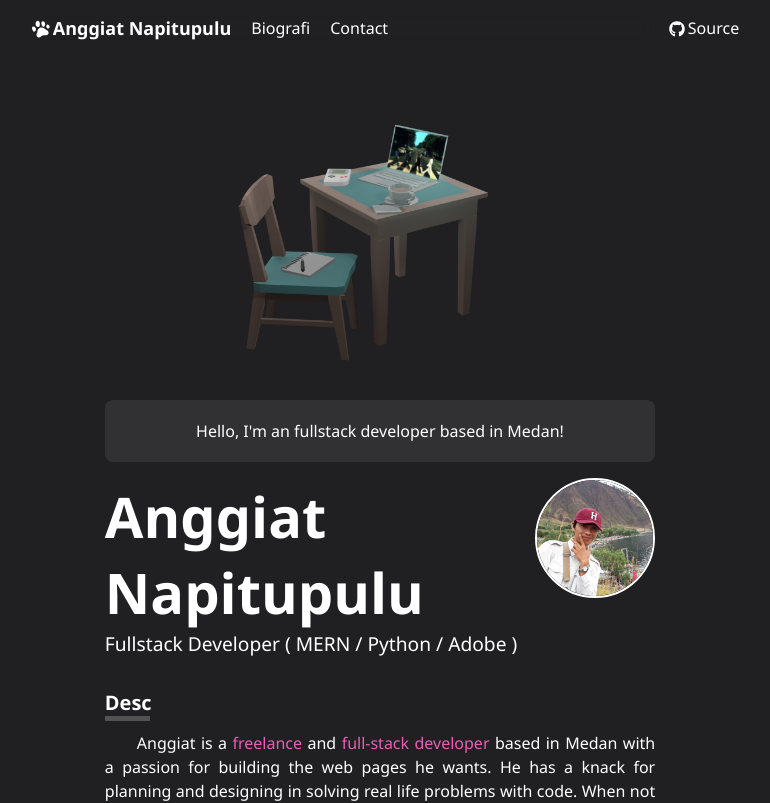
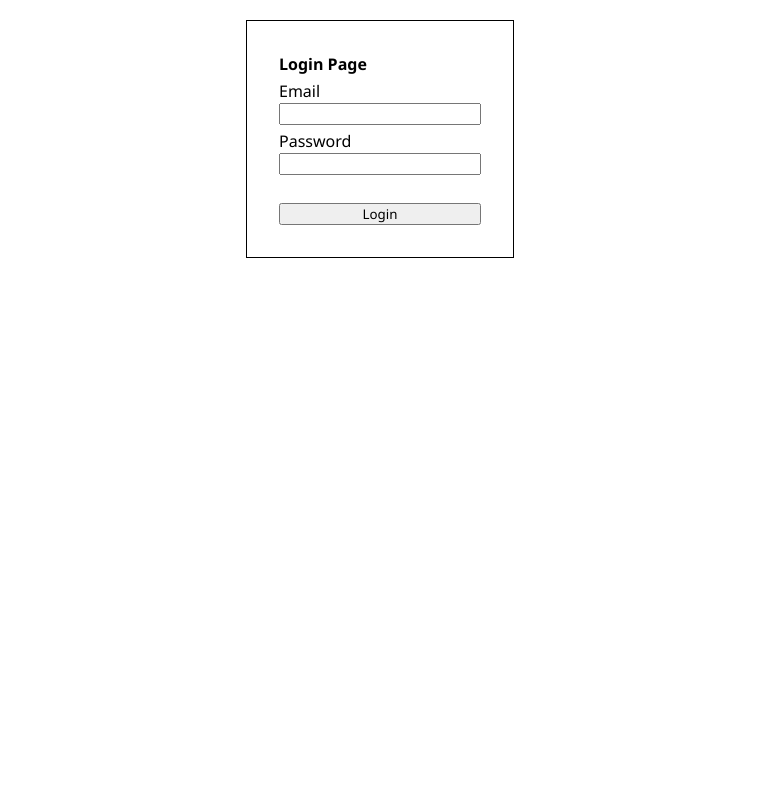
Before and after one commit to bengbengku/anggiat-reactjs, a React (Create React App) app: page / in a window 1280 px wide. Shown: the top 803 px of the page, without its empty margins (260-1030 px from the left). Built offline with nearby package versions, Linux system fonts and the light colour scheme.

Commit message:
Added: register form setup

```diff
--- a/package.json
+++ b/package.json
@@ -16,6 +16,7 @@
     "sass": "^1.55.0",
     "serve": "^14.0.1",
     "styled-components": "^5.3.6",
+    "validatorjs": "^3.22.1",
     "web-vitals": "^2.1.4"
   },
   "scripts": {
--- a/src/App.js
+++ b/src/App.js
@@ -1,11 +1,12 @@
-import Home from './pages/home'
+// import Home from './pages/home'
 import { Routes, Route } from 'react-router-dom'
+import Form from './Materi/Form'
 
 function App() {
   return (
     <div>
       <Routes>
-        <Route path='/' element={<Home />} exact />
+        <Route path='/' element={<Form />} exact />
       </Routes>
     </div>
   )
--- /dev/null
+++ b/src/Materi/Form/index.jsx
@@ -0,0 +1,9 @@
+import React from 'react'
+// import FormElement from './pembahasan/FormElement'
+import ValidationForm from './pembahasan/ValidationForm'
+
+export default class Form extends React.Component {
+  render() {
+    return <ValidationForm />
+  }
+}
--- /dev/null
+++ b/src/Materi/Form/pembahasan/FormElement.jsx
@@ -0,0 +1,111 @@
+import React from 'react'
+
+export default class FormElement extends React.Component {
+  state = {
+    nama: '',
+    jurusan: '',
+    gender: '',
+    alamat: '',
+    member: false,
+  }
+
+  handleSubmit = (e) => {
+    e.preventDefault()
+    alert(`
+        nama: ${this.state.nama}
+        jurusan: ${this.state.jurusan}
+        gender: ${this.state.gender}
+        alamat: ${this.state.alamat}
+        member: ${this.state.member ? 'YES' : 'NO'}
+    `)
+    this.setState({
+      nama: '',
+      jurusan: '',
+      gender: '',
+      alamat: '',
+      member: false,
+    })
+  }
+
+  render() {
+    return (
+      <div
+        style={{
+          display: 'flex',
+          justifyContent: 'center',
+          padding: '20px',
+        }}
+      >
+        <form
+          style={{ padding: '2rem', border: '1px solid #000' }}
+          onSubmit={this.handleSubmit}
+        >
+          <label>
+            Nama:{' '}
+            <input
+              type='text'
+              name='nama'
+              value={this.state.nama}
+              onChange={(e) => this.setState({ nama: e.target.value })}
+            />
+          </label>
+          <br />
+          <label>
+            Jurusan:{' '}
+            <select
+              name='jurusan'
+              value={this.state.jurusan}
+              onChange={(e) => this.setState({ jurusan: e.target.value })}
+            >
+              <option value=''>Pilih Jurusan</option>
+              <option value='Teknik Informatika'>Teknik Informatika</option>
+              <option value='Sistem Informasi'>Sistem Informasi</option>
+            </select>
+          </label>
+          <br />
+          <label>
+            Jenkel:
+            <input
+              type='radio'
+              value='Pria'
+              name='gender'
+              onChange={(e) => this.setState({ gender: e.target.value })}
+            />{' '}
+            Pria
+            <input
+              type='radio'
+              value='Wanita'
+              name='gender'
+              onChange={(e) => this.setState({ gender: e.target.value })}
+            />{' '}
+            Wanita
+          </label>
+          <br />
+          <label>
+            Alamat:
+            <textarea
+              cols='30'
+              rows='10'
+              name='alamat'
+              onChange={(e) => this.setState({ alamat: e.target.value })}
+              value={this.state.alamat}
+            />
+          </label>
+          <br />
+          <label>
+            Member:{' '}
+            <input
+              type='checkbox'
+              checked={this.state.member}
+              name='member'
+              onChange={(e) => this.setState({ member: e.target.checked })}
+            />
+          </label>
+          <br />
+          <br />
+          <button type='submit'>Kirim</button>
+        </form>
+      </div>
+    )
+  }
+}
--- /dev/null
+++ b/src/Materi/Form/pembahasan/ValidationForm.jsx
@@ -0,0 +1,109 @@
+import React from 'react'
+import * as Validator from 'validatorjs'
+
+const Input = ({ label, type, name, onChange, value }) => {
+  return (
+    <div style={{ margin: '5px 0', width: '100%' }}>
+      <label>{label}</label>
+      <br />
+      <input
+        type={type}
+        name={name}
+        value={value}
+        onChange={(e) => onChange(e.target.value)}
+        style={{ width: '100%' }}
+      />
+      <br />
+    </div>
+  )
+}
+
+const ShowErrors = ({ errors }) => {
+  return (
+    <ul style={{ color: 'red', listStyleType: 'none' }}>
+      {errors.map((err, i) => (
+        <li key={i}>{err}</li>
+      ))}
+    </ul>
+  )
+}
+
+export default class ValidationForm extends React.Component {
+  state = {
+    email: '',
+    password: '',
+    errors: [],
+  }
+
+  handleSubmit = (e) => {
+    e.preventDefault()
+    const { email, password } = this.state
+    let data = {
+      email,
+      password,
+    }
+
+    let rules = {
+      email: [
+        'required',
+        'regex:/^([a-zd.-]+)@([a-zd-]+).([a-z]{2,12})(.[a-z]{2,12})?$/',
+      ],
+      password: 'min:8|required',
+    }
+
+    let validation = new Validator(data, rules)
+
+    validation.passes()
+    this.setState({
+      errors: [
+        ...validation.errors.get('email'),
+        ...validation.errors.get('password'),
+      ],
+    })
+    if (validation.errorCount === 0) {
+      alert(`Email: ${this.state.email}`)
+      this.setState({
+        email: '',
+        password: '',
+        errors: [],
+      })
+    }
+  }
+  render() {
+    return (
+      <div
+        style={{
+          display: 'flex',
+          justifyContent: 'center',
+          padding: '20px',
+        }}
+      >
+        <form
+          style={{ padding: '2rem', border: '1px solid #000' }}
+          onSubmit={this.handleSubmit}
+        >
+          <h4>Login Page</h4>
+          {this.state.errors && <ShowErrors errors={this.state.errors} />}
+          <Input
+            label='Email'
+            type='email'
+            name='email'
+            onChange={(value) => this.setState({ email: value })}
+            value={this.state.email}
+          />
+          <Input
+            label='Password'
+            type='password'
+            name='password'
+            onChange={(value) => this.setState({ password: value })}
+            value={this.state.password}
+          />
+          <br />
+          <button type='submit' style={{ width: '100%' }}>
+            Login
+          </button>
+        </form>
+      </div>
+    )
+  }
+}
--- a/src/index.css
+++ b/src/index.css
@@ -2,7 +2,8 @@ html {
   -webkit-box-sizing: border-box;
   -moz-box-sizing: border-box;
   box-sizing: border-box;
-  background: #202023;
+  /* background: #202023; */
+  background: #fff;
 }
 
 *,
```
Also changed, not shown: 1 other file (tests, documents, lock files or other folders).
